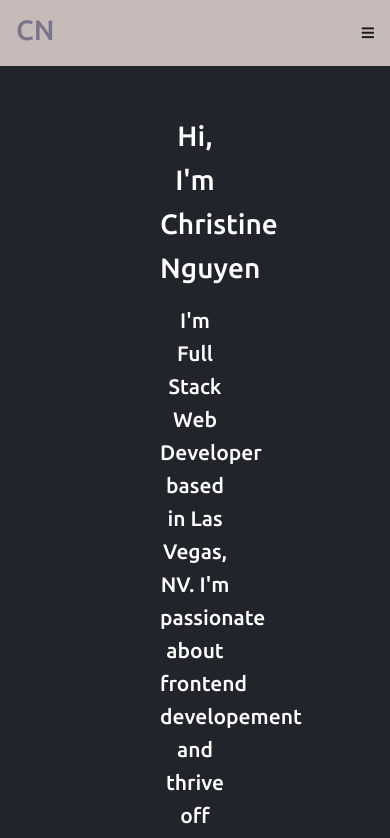
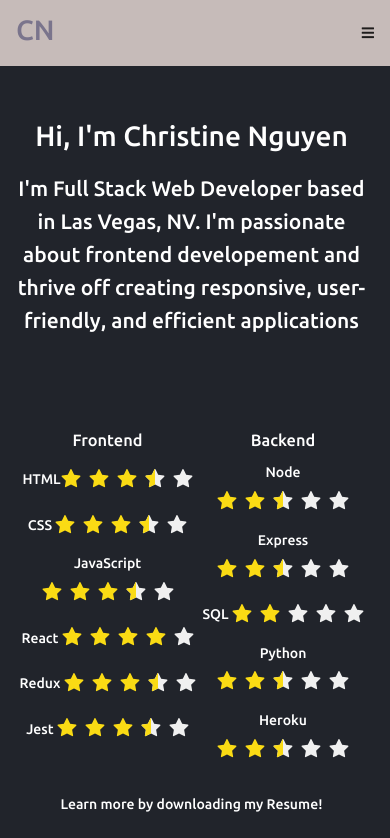
Before and after one commit to cn8817/portfolio, a React (Create React App) app in the folder portfolio/: page /about in a window 390 px wide. Shown: the top 838 px of the page. Built offline with nearby package versions, Linux system fonts and the light colour scheme.

Commit message:
made styles more responsive

```diff
--- a/portfolio/src/App.css
+++ b/portfolio/src/App.css
@@ -240,6 +240,17 @@ html{
   .project-card{
     height: 60vh;
   }
+  .about-container{
+    width: 90%;
+    margin-left: 1rem;
+  }
+  .landing-container{
+    padding-top: 10rem;
+    margin-left: 2rem;
+  }
+  .landing-words{
+    font-size: 20px;
+  }
 }
 
 @media screen and (max-width:400px){
```
